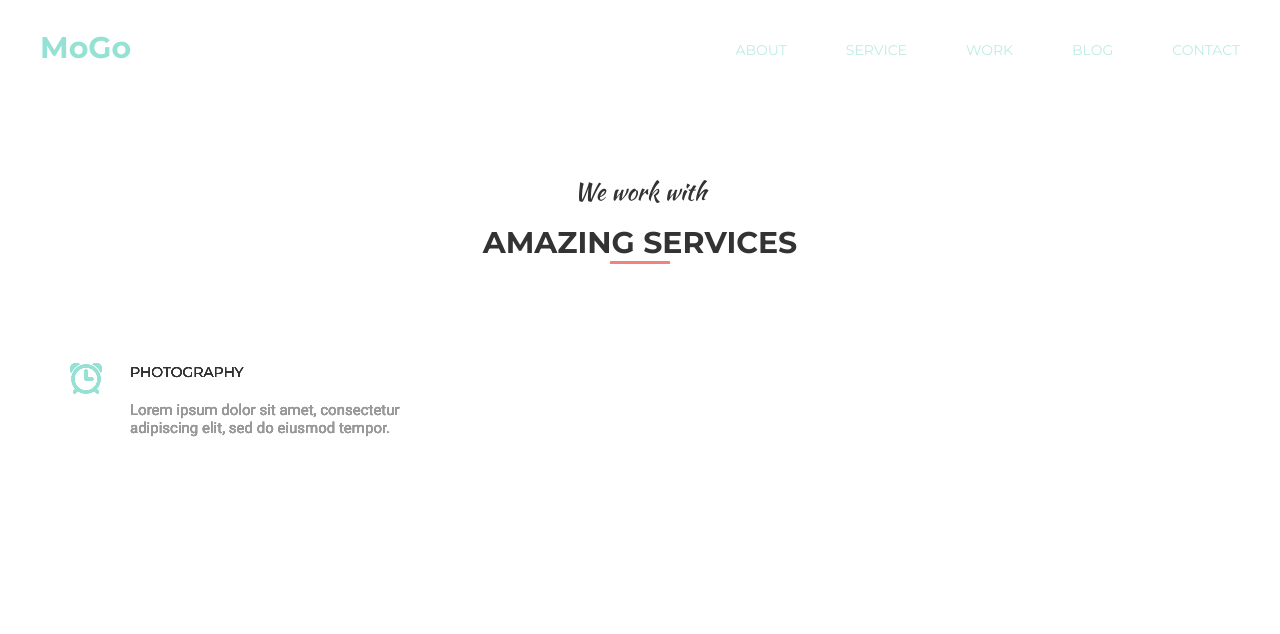
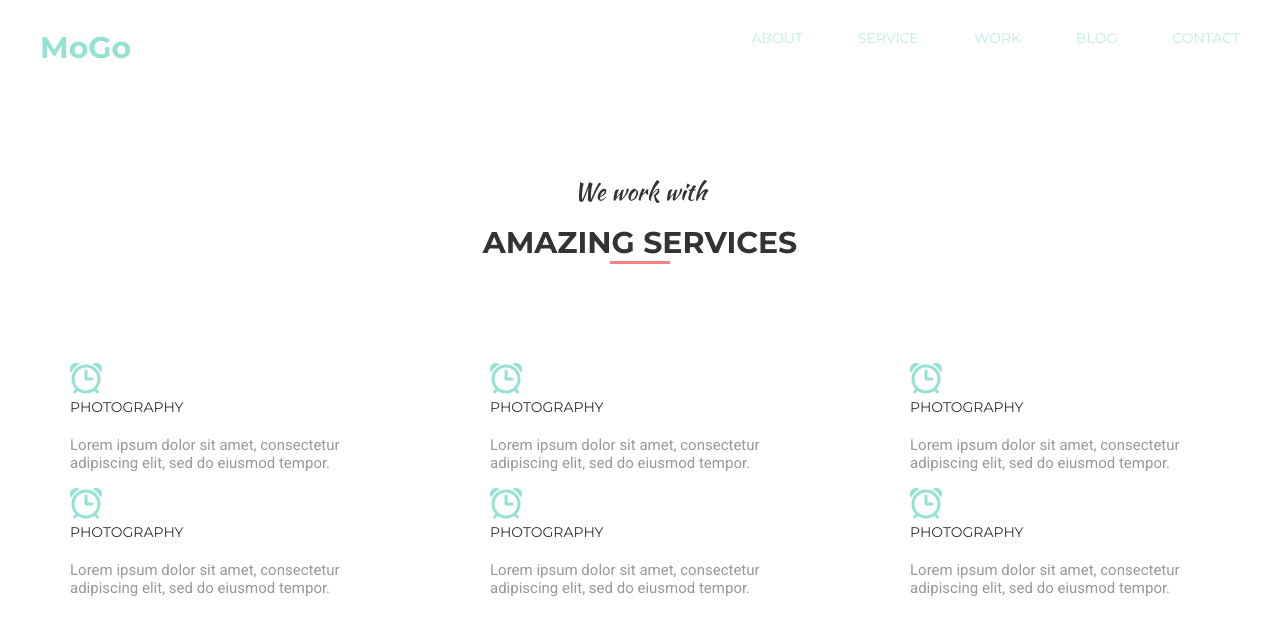
Before and after one commit to pabadm/goITHomework, a plain HTML site: page homework6thModule/index.html in a window 1280 px wide. Drawn offline with Linux system fonts and the light colour scheme.

Commit message:
not Finished

```diff
--- a/homework6thModule/index.html
+++ b/homework6thModule/index.html
@@ -33,13 +33,13 @@
         </nav>
     </header>
     <main>
-        <span id="additional_text_1">We work with</span>
+        <h4 id="additional_text_1">We work with</h4>
         <h2 id="volume_name_1">amazing services</h2>
         <section class="service_cards">
             <div class="service_card">
                 <img src="./img/icons/alarm.png" alt="alarm" class="service_card_image">
                 <div class="service_card_description">
-                    <h4 class="service_card_name">photography</h4>
+                    <h5 class="service_card_name">photography</h5>
                     <p class="service_card_text">Lorem ipsum dolor sit amet, consectetur adipiscing elit, sed do eiusmod
                         tempor.</p>
                 </div>
@@ -48,7 +48,7 @@
             <div class="service_card">
                 <img src="./img/icons/alarm.png" alt="alarm" class="service_card_image">
                 <div class="service_card_description">
-                    <h4 class="service_card_name">photography</h4>
+                    <h5 class="service_card_name">photography</h5>
                     <p class="service_card_text">Lorem ipsum dolor sit amet, consectetur adipiscing elit, sed do eiusmod
                         tempor.</p>
                 </div>
@@ -57,7 +57,7 @@
             <div class="service_card">
                 <img src="./img/icons/alarm.png" alt="alarm" class="service_card_image">
                 <div class="service_card_description">
-                    <h4 class="service_card_name">photography</h4>
+                    <h5 class="service_card_name">photography</h5>
                     <p class="service_card_text">Lorem ipsum dolor sit amet, consectetur adipiscing elit, sed do eiusmod
                         tempor.</p>
                 </div>
@@ -66,7 +66,7 @@
             <div class="service_card">
                 <img src="./img/icons/alarm.png" alt="alarm" class="service_card_image">
                 <div class="service_card_description">
-                    <h4 class="service_card_name">photography</h4>
+                    <h5 class="service_card_name">photography</h5>
                     <p class="service_card_text">Lorem ipsum dolor sit amet, consectetur adipiscing elit, sed do eiusmod
                         tempor.</p>
                 </div>
@@ -74,7 +74,7 @@
             <div class="service_card">
                 <img src="./img/icons/alarm.png" alt="alarm" class="service_card_image">
                 <div class="service_card_description">
-                    <h4 class="service_card_name">photography</h4>
+                    <h5 class="service_card_name">photography</h5>
                     <p class="service_card_text">Lorem ipsum dolor sit amet, consectetur adipiscing elit, sed do eiusmod
                         tempor.</p>
                 </div>
@@ -82,7 +82,7 @@
             <div class="service_card">
                 <img src="./img/icons/alarm.png" alt="alarm" class="service_card_image">
                 <div class="service_card_description">
-                    <h4 class="service_card_name">photography</h4>
+                    <h5 class="service_card_name">photography</h5>
                     <p class="service_card_text">Lorem ipsum dolor sit amet, consectetur adipiscing elit, sed do eiusmod
                         tempor.</p>
                 </div>
--- a/homework6thModule/style/header.css
+++ b/homework6thModule/style/header.css
@@ -5,6 +5,8 @@ header{
     left: 50%;
     top: 29px;
     transform: translateX(-50%);
+    display: flex;
+    justify-content: space-between;
 }
 .logo{
     display: inline-block;
@@ -15,15 +17,14 @@ header{
 }
 nav{
     display: inline-block;
-    position: absolute;
-    right: 0;
-    bottom: 0;
+
+
 }
 .nav_list{
-
+    display: flex;
 }
 .nav_list_item{
-    display: inline-block;
+
     margin-left: 55px;
     height: 25px;
     /* пришлось дать высоту(after  выталкивал элемент) */
@@ -41,17 +42,12 @@ nav{
 .nav_list_link:hover{
     transition: color 200ms;
     color: #f38181;
+    border-bottom: 3px solid #00000000;
+    padding-bottom: 12px;
+    transition: border-color 200ms;
+    border-color: #f38181;
 }
 /* не могу сделать переход на цвет, этот псевдоэлемент выталкивает навигацию */
-.nav_list_item:hover::after{
-    transition: background-color 200ms;
-    content: '';
-    display: block;
-    margin-top: 12px;
-    width: 100%;
-    height: 3px;
-    background-color: #f38181;
-
-
+.nav_list_item:hover{
 
 }
--- a/homework6thModule/style/main_service.css
+++ b/homework6thModule/style/main_service.css
@@ -45,27 +45,27 @@ main{
     display: flex;
     flex-flow: row wrap;
     justify-content: space-between;
-    align-items: flex-start;
-    align-content: flex-start;
+
 }
 .service_card{
     width: 360px;
 }
 .service_card_image{
-    position: absolute;
-    left: 30px;
+    display: inline-block;
+    margin-left: 30px;
 }
 .service_card_description{
+    display: inline-block;
     width: 270px;
-    position: absolute;
-    left: 90px;
+    margin-left: 30px;
+    margin-top: 0;
 }
 .service_card_name{
     font-family: 'Montserrat', sans-serif;
     font-weight: 400;
     font-size: 14px;
     text-transform: uppercase;
-    color: #333333;
+    color: #333;
 }
 .service_card_text{
     font-family: 'Roboto', sans-serif;
```
Also changed, not shown: homework5thModule/index.html (+3 -2 lines).
